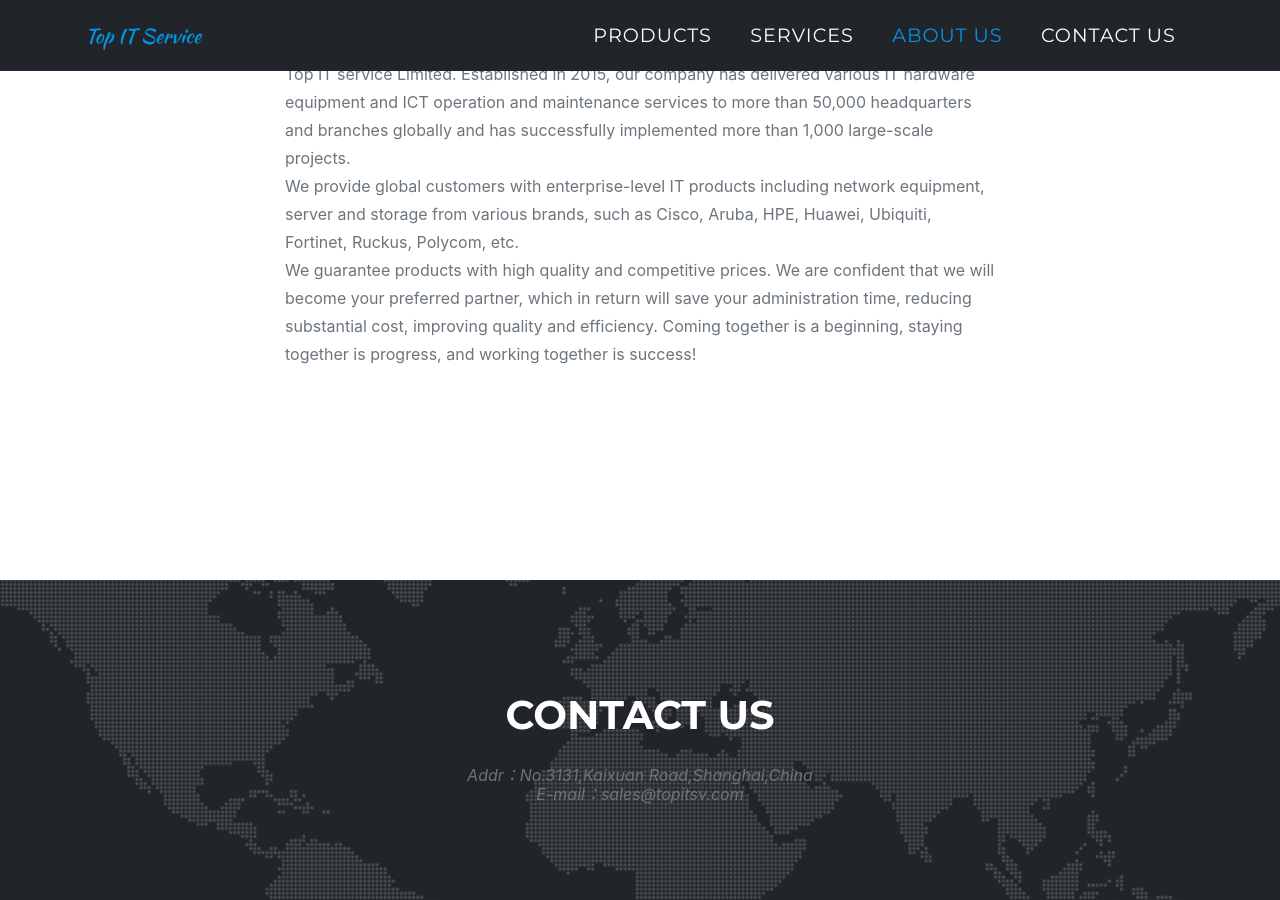
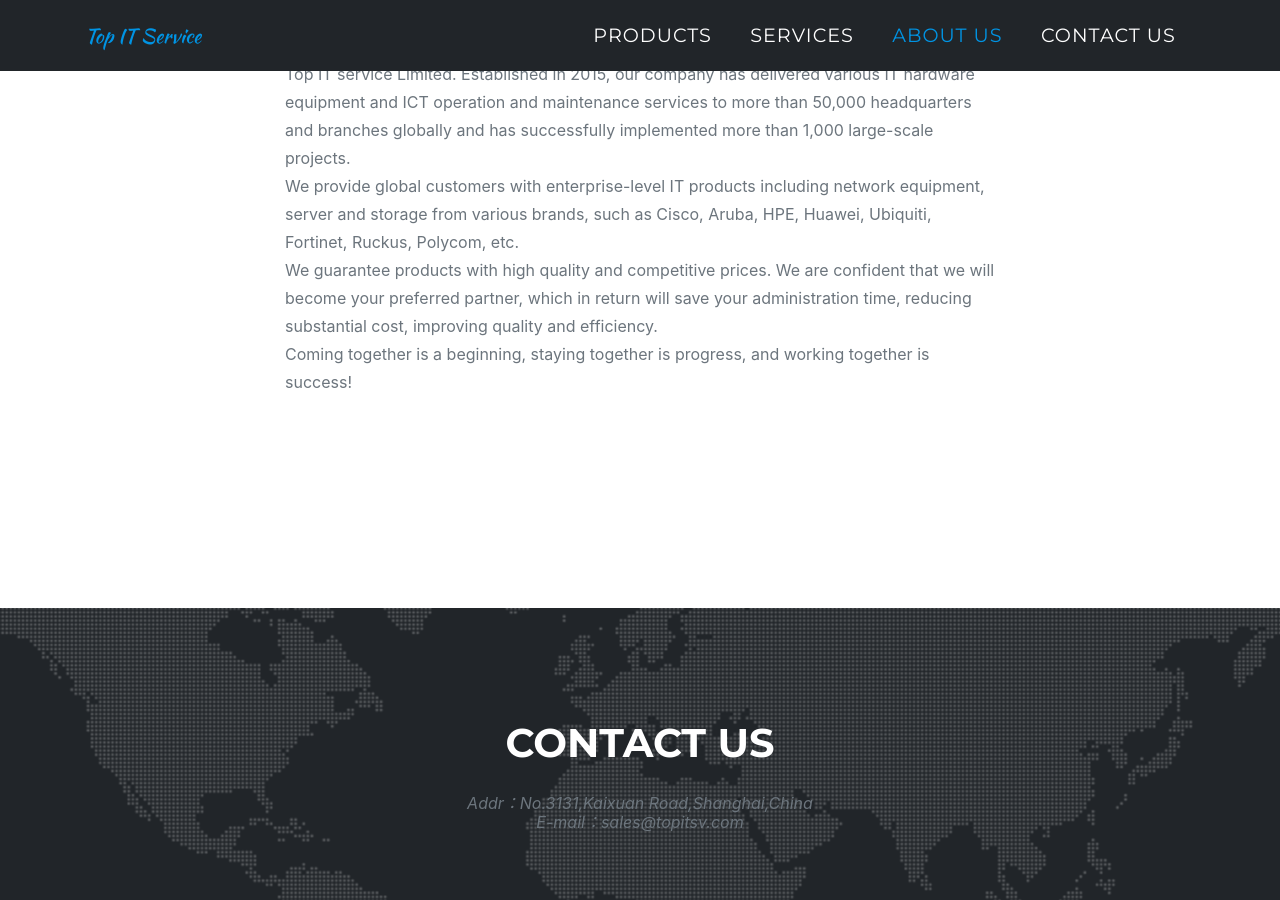
Before and after one commit to cnodejsdotorg/cnodejsdotorg.github.io, a Jekyll site: the page built from index.md, in a window 1280 px wide and 900 px high, scrolled down 3067 px. Built offline with Jekyll 4.4.1, drawn with Linux system fonts in a browser that asks for light colours; some web fonts are replaced.

```diff
--- a/_data/sitetext.yml
+++ b/_data/sitetext.yml
@@ -99,7 +99,7 @@ en: &DEFAULT_EN
     text: "about us"
     body: "Top IT service Limited. Established in 2015, our company has delivered various IT hardware equipment and ICT operation and maintenance services to more than 50,000 headquarters and branches globally and has successfully implemented more than 1,000 large-scale projects.
 <br>We provide global customers with enterprise-level IT products including network equipment, server and storage from various brands, such as Cisco, Aruba, HPE, Huawei, Ubiquiti, Fortinet, Ruckus, Polycom, etc. <br>We guarantee products with high quality and competitive prices.
-We are confident that we will become your preferred partner, which in return will save your administration time, reducing substantial cost, improving quality and efficiency.
+We are confident that we will become your preferred partner, which in return will save your administration time, reducing substantial cost, improving quality and efficiency.<br>
 Coming together is a beginning, staying together is progress, and working together is success!"
     section: about
 
```
